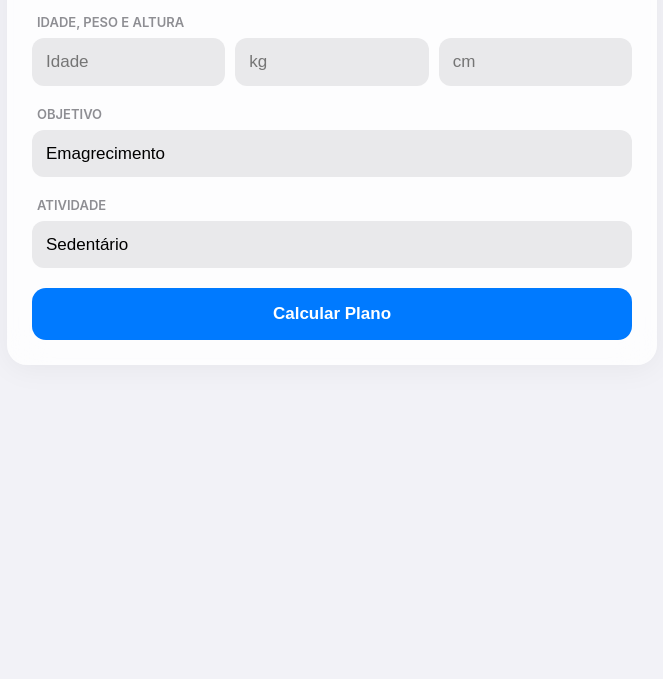
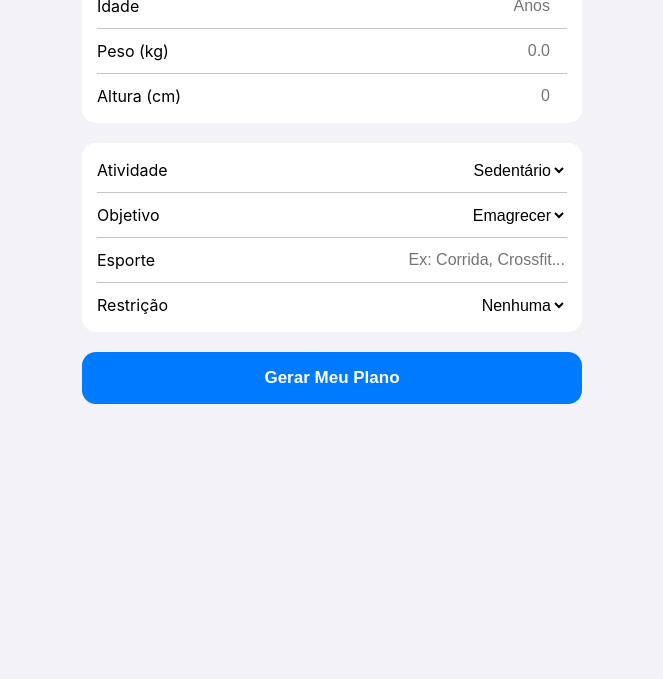
Before and after one commit to lhhenrique/fit-plan, a plain HTML site: page index.html in a window 1280 px wide. Shown: the part 121-800 px from the top of the page, without its empty margins (308-971 px from the left). Drawn offline with Linux system fonts and the light colour scheme.

Commit message:
Update index.html

```diff
--- a/index.html
+++ b/index.html
@@ -3,180 +3,114 @@
 <head>
     <meta charset="UTF-8">
     <meta name="viewport" content="width=device-width, initial-scale=1.0, maximum-scale=1.0, user-scalable=0">
-    <title>Plano Fit - Estilo Apple</title>
+    <meta name="apple-mobile-web-app-capable" content="yes">
+    <meta name="apple-mobile-web-app-status-bar-style" content="black-translucent">
+    <title>FitPlan Pro - Completo</title>
     <style>
         :root {
-            --primary: #007AFF; /* Azul clássico da Apple */
-            --success: #34C759; /* Verde iOS */
-            --bg: #F2F2F7;      /* Fundo padrão iOS */
-            --card-bg: rgba(255, 255, 255, 0.8);
-            --text: #000000;
-            --text-secondary: #8E8E93;
+            --primary: #007AFF; --success: #34C759; --accent: #FF9500;
+            --bg: #F2F2F7; --card: #FFFFFF; --text: #000000; --text-secondary: #8E8E93;
         }
-
-        /* Estética "Glassmorphism" e fontes do sistema Apple */
+        @media (prefers-color-scheme: dark) {
+            :root { --bg: #000000; --card: #1C1C1E; --text: #FFFFFF; --text-secondary: #AEAEB2; }
+        }
         body {
-            font-family: -apple-system, BlinkMacSystemFont, "Segoe UI", Roboto, Helvetica, Arial, sans-serif;
-            background-color: var(--bg);
-            color: var(--text);
-            margin: 0;
-            padding: 20px;
+            font-family: -apple-system, BlinkMacSystemFont, "Segoe UI", sans-serif;
+            background-color: var(--bg); color: var(--text); margin: 0; padding: 20px;
             -webkit-font-smoothing: antialiased;
         }
+        .container { max-width: 500px; margin: auto; }
+        h1 { font-size: 32px; font-weight: 800; letter-spacing: -1px; margin-bottom: 20px; }
 
-        .container {
-            max-width: 600px;
-            margin: auto;
-            background: var(--card-bg);
-            backdrop-filter: blur(20px); /* Efeito de desfoque Apple */
-            -webkit-backdrop-filter: blur(20px);
-            padding: 25px;
-            border-radius: 20px;
-            box-shadow: 0 4px 30px rgba(0,0,0,0.05);
+        .secao-input { background: var(--card); border-radius: 14px; padding: 5px 15px; margin-bottom: 20px; }
+        .input-row { display: flex; align-items: center; padding: 12px 0; border-bottom: 0.5px solid #C6C6C8; }
+        .input-row:last-child { border-bottom: none; }
+        label { width: 140px; font-size: 16px; font-weight: 400; }
+        input, select { flex: 1; border: none; background: transparent; font-size: 16px; color: var(--text); text-align: right; outline: none; }
+
+        button {
+            width: 100%; padding: 16px; background: var(--primary); color: white; border: none;
+            border-radius: 14px; font-size: 17px; font-weight: 600; cursor: pointer;
         }
-
-        h1 { font-weight: 700; letter-spacing: -0.5px; text-align: center; margin-bottom: 30px; }
-
-        .form-group { margin-bottom: 20px; }
-
-        label {
-            font-size: 13px;
-            text-transform: uppercase;
-            color: var(--text-secondary);
-            margin-left: 5px;
-            margin-bottom: 8px;
-            display: block;
-            font-weight: 600;
-        }
-
-        /* Inputs estilo iOS */
-        input, select {
-            width: 100%;
-            padding: 14px;
-            border: none;
-            background: #E9E9EB;
-            border-radius: 12px;
-            font-size: 17px; /* Evita zoom no iPhone */
-            box-sizing: border-box;
-            outline: none;
-            -webkit-appearance: none; /* Remove sombras padrão do Safari */
-        }
-
-        input:focus { background: #E2E2E4; box-shadow: 0 0 0 2px var(--primary); }
-
-        /* Botão estilo Apple */
-        button {
-            width: 100%;
-            padding: 16px;
-            background: var(--primary);
-            color: white;
-            border: none;
-            border-radius: 14px;
-            font-size: 17px;
-            font-weight: 600;
-            cursor: pointer;
-            transition: all 0.2s ease;
-            -webkit-tap-highlight-color: transparent;
-        }
-
-        button:active { transform: scale(0.98); opacity: 0.9; }
-
-        #resultado { margin-top: 30px; display: none; animation: slideUp 0.4s ease-out; }
-
-        .card-grid { display: grid; grid-template-columns: repeat(3, 1fr); gap: 10px; margin: 20px 0; }
-
-        .card {
-            background: white;
-            padding: 15px;
-            text-align: center;
-            border-radius: 15px;
-            box-shadow: 0 2px 10px rgba(0,0,0,0.03);
-        }
-
-        .card strong { display: block; font-size: 12px; color: var(--text-secondary); margin-bottom: 5px; }
+        #resultado { margin-top: 25px; display: none; animation: fadeIn 0.4s; }
+        .card-grid { display: grid; grid-template-columns: repeat(3, 1fr); gap: 10px; margin-bottom: 20px; }
+        .card { background: var(--card); padding: 12px; border-radius: 12px; text-align: center; }
+        .card strong { display: block; font-size: 11px; color: var(--text-secondary); text-transform: uppercase; }
         .card span { font-size: 18px; font-weight: 700; color: var(--primary); }
 
-        .secao {
-            background: white;
-            padding: 18px;
-            border-radius: 15px;
-            margin-bottom: 15px;
-        }
+        .bloco { background: var(--card); padding: 18px; border-radius: 16px; margin-bottom: 15px; }
+        .bloco h3 { margin: 0 0 12px 0; font-size: 18px; color: var(--primary); }
+        .op { border-left: 3px solid var(--success); padding-left: 10px; margin-bottom: 15px; font-size: 14px; }
+        .destaque { font-weight: 700; color: var(--text); }
 
-        .secao h3 { margin-top: 0; font-size: 18px; border-bottom: 1px solid #F2F2F7; padding-bottom: 10px; }
-
-        @keyframes slideUp {
-            from { transform: translateY(20px); opacity: 0; }
-            to { transform: translateY(0); opacity: 1; }
-        }
-
-        /* Ajuste para modo escuro automático (Dark Mode) */
-        @media (prefers-color-scheme: dark) {
-            :root {
-                --bg: #000000;
-                --card-bg: rgba(28, 28, 30, 0.8);
-                --text: #FFFFFF;
-                --text-secondary: #8E8E93;
-            }
-            input, select { background: #2C2C2E; color: white; }
-            .card, .secao { background: #1C1C1E; }
-        }
+        @keyframes fadeIn { from { opacity: 0; transform: translateY(10px); } to { opacity: 1; } }
     </style>
 </head>
 <body>
 
 <div class="container">
-    <h1>Plano <span style="color:var(--primary)">Smart</span></h1>
+    <h1>Saúde <span style="color:var(--primary);">Smart</span></h1>
 
     <div id="form-dieta">
-        <div class="form-group">
-            <label>Idade, Peso e Altura</label>
-            <div style="display: flex; gap: 10px;">
-                <input type="number" id="idade" placeholder="Idade">
-                <input type="number" id="peso" placeholder="kg">
-                <input type="number" id="altura" placeholder="cm">
+        <div class="secao-input">
+            <div class="input-row"><label>Idade</label><input type="number" id="idade" placeholder="Anos"></div>
+            <div class="input-row"><label>Peso (kg)</label><input type="number" id="peso" step="0.1" placeholder="0.0"></div>
+            <div class="input-row"><label>Altura (cm)</label><input type="number" id="altura" placeholder="0"></div>
+        </div>
+
+        <div class="secao-input">
+            <div class="input-row">
+                <label>Atividade</label>
+                <select id="atividade">
+                    <option value="1.2">Sedentário</option>
+                    <option value="1.375">Leve (1-2x semana)</option>
+                    <option value="1.55">Moderado (3-5x semana)</option>
+                    <option value="1.725">Intenso (Todo dia)</option>
+                </select>
+            </div>
+            <div class="input-row">
+                <label>Objetivo</label>
+                <select id="objetivo">
+                    <option value="emagrecer">Emagrecer</option>
+                    <option value="manter">Manter Peso</option>
+                    <option value="ganhar">Ganhar Massa</option>
+                </select>
+            </div>
+            <div class="input-row">
+                <label>Esporte</label>
+                <input type="text" id="esporte" placeholder="Ex: Corrida, Crossfit...">
+            </div>
+            <div class="input-row">
+                <label>Restrição</label>
+                <select id="restricao">
+                    <option value="nenhuma">Nenhuma</option>
+                    <option value="vegano">Vegano / Vegetariano</option>
+                    <option value="lactose">Sem Lactose</option>
+                    <option value="gluten">Sem Glúten</option>
+                </select>
             </div>
         </div>
-
-        <div class="form-group">
-            <label>Objetivo</label>
-            <select id="objetivo">
-                <option value="emagrecer">Emagrecimento</option>
-                <option value="manter">Manutenção</option>
-                <option value="ganhar">Ganho de Massa</option>
-            </select>
-        </div>
-
-        <div class="form-group">
-            <label>Atividade</label>
-            <select id="atividade">
-                <option value="1.2">Sedentário</option>
-                <option value="1.55">Moderado (3-5 dias)</option>
-                <option value="1.725">Intenso (Treino diário)</option>
-            </select>
-        </div>
-
-        <button onclick="gerarPlano()">Calcular Plano</button>
+        <button onclick="gerarPlano()">Gerar Meu Plano</button>
     </div>
 
     <div id="resultado">
         <div class="card-grid">
-            <div class="card"><strong>CARBOS</strong><span id="res-c"></span>g</div>
-            <div class="card"><strong>PROT</strong><span id="res-p"></span>g</div>
-            <div class="card"><strong>KCAL</strong><span id="res-k"></span></div>
+            <div class="card"><strong>Kcal</strong><span id="res-kcal"></span></div>
+            <div class="card"><strong>Prot</strong><span id="res-p"></span>g</div>
+            <div class="card"><strong>Carb</strong><span id="res-c"></span>g</div>
         </div>
 
-        <div class="secao">
-            <h3>🍴 Cardápio Sugerido</h3>
-            <div id="dieta-detalhes" style="font-size: 15px;"></div>
+        <div class="bloco">
+            <h3>🍴 Cardápio Adaptado</h3>
+            <div id="lista-dieta"></div>
         </div>
 
-        <div class="secao" style="border-left: 4px solid var(--success);">
-            <h3>💪 Treino Recomendado</h3>
-            <div id="treino-detalhes" style="font-size: 15px;"></div>
+        <div class="bloco" style="border-left: 4px solid var(--accent);">
+            <h3>🏅 Análise Esportiva</h3>
+            <p id="dica-esporte" style="font-size: 14px; line-height: 1.4;"></p>
         </div>
 
-        <button onclick="location.reload()" style="background: #3A3A3C; margin-top: 10px;">Novo Cálculo</button>
+        <button onclick="location.reload()" style="background: #3A3A3C;">Novo Cálculo</button>
     </div>
 </div>
 
@@ -185,39 +119,68 @@ function gerarPlano() {
     const idade = parseInt(document.getElementById('idade').value);
     const peso = parseFloat(document.getElementById('peso').value);
     const altura = parseFloat(document.getElementById('altura').value);
+    const atividade = parseFloat(document.getElementById('atividade').value);
     const objetivo = document.getElementById('objetivo').value;
-    const atividade = parseFloat(document.getElementById('atividade').value);
+    const esporte = document.getElementById('esporte').value || "seu esporte";
+    const restricao = document.getElementById('restricao').value;
 
-    if (!idade || !peso || !altura) return;
+    if (!idade || !peso || !altura) return alert("Por favor, preencha os dados básicos.");
 
-    // Cálculo simplificado
-    let kcal = (10 * peso) + (6.25 * altura) - (5 * idade) + 5;
-    kcal = kcal * atividade;
+    // Cálculo TMB e Gasto
+    let tmb = (10 * peso) + (6.25 * altura) - (5 * idade) + 5;
+    let kcal = tmb * atividade;
     if (objetivo === 'emagrecer') kcal -= 500;
-    if (objetivo === 'ganhar') kcal += 400;
+    if (objetivo === 'ganhar') kcal += 450;
 
     const p = peso * 2;
-    const c = (kcal - (p * 4) - (peso * 0.8 * 9)) / 4;
+    const g = peso * 0.8;
+    const c = (kcal - (p * 4) - (g * 9)) / 4;
 
-    // Quantidades específicas
     const arroz = Math.round((c/4) / 0.28);
     const frango = Math.round((p/4) / 0.30);
+    const ovos = Math.round((p/4) / 6);
 
-    document.getElementById('res-k').innerText = Math.round(kcal);
+    // Lógica de substituição por restrição
+    let cafe, almoco, lanche, jantar;
+
+    if (restricao === 'vegano') {
+        cafe = `Op 1: Tofu mexido com cúrcuma + 1 Fruta<br>Op 2: Iogurte de coco + 40g Aveia`;
+        almoco = `Op 1: ${arroz}g Arroz + 150g Grão de bico + Salada<br>Op 2: ${Math.round(arroz*1.2)}g Batata + 120g Hambúrguer de Lentilha`;
+        lanche = `Mix de nozes (30g) + 1 Banana`;
+        jantar = `Op 1: ${Math.round(arroz*0.8)}g Quinoa + Tofu grelhado<br>Op 2: Sopa de ervilha com legumes`;
+    } else if (restricao === 'lactose') {
+        cafe = `Op 1: ${ovos} Ovos + Fruta<br>Op 2: Tapioca com ovos mexidos`;
+        almoco = `Op 1: ${arroz}g Arroz + ${frango}g Frango + Salada<br>Op 2: ${Math.round(arroz*1.2)}g Batata + Carne Moída`;
+        lanche = `Fruta + 30g Castanhas`;
+        jantar = `${Math.round(arroz*0.8)}g Arroz + ${frango}g Peixe + Vegetais`;
+    } else if (restricao === 'gluten') {
+        cafe = `Op 1: ${ovos} Ovos + Raízes (Mandioca/Aipim)<br>Op 2: Omelete com queijo e fruta`;
+        almoco = `Op 1: ${arroz}g Arroz + ${frango}g Frango + Salada<br>Op 2: ${Math.round(arroz*1.2)}g Batata Doce + Carne Moída`;
+        lanche = `Mix de frutas secas e iogurte (sem glúten)`;
+        jantar = `${Math.round(arroz*0.8)}g Arroz + ${frango}g Carne + Vegetais`;
+    } else {
+        cafe = `Op 1: ${ovos} Ovos + 1 Fruta<br>Op 2: Iogurte Natural + 40g Aveia`;
+        almoco = `Op 1: ${arroz}g Arroz + ${frango}g Frango + Salada<br>Op 2: ${Math.round(arroz*1.2)}g Batata + Carne Moída`;
+        lanche = `30g Castanhas + 1 Fruta ou Shake de Proteína`;
+        jantar = `Op 1: ${Math.round(arroz*0.8)}g Arroz + ${frango}g Peixe<br>Op 2: Omelete de ${ovos} ovos com legumes`;
+    }
+
+    document.getElementById('res-kcal').innerText = Math.round(kcal);
     document.getElementById('res-p').innerText = Math.round(p);
     document.getElementById('res-c').innerText = Math.round(c);
 
-    document.getElementById('dieta-detalhes').innerHTML = `
-        <p>• <b>Almoço:</b> ${arroz}g de Arroz + ${frango}g de Frango + Salada.</p>
-        <p>• <b>Jantar:</b> ${Math.round(arroz*0.8)}g de Arroz + ${frango}g de Peixe/Frango.</p>
-        <p>• <b>Lanches:</b> Ovos, Frutas e Castanhas conforme as metas acima.</p>
+    document.getElementById('lista-dieta').innerHTML = `
+        <div class="op"><span class="destaque">Café:</span><br>${cafe}</div>
+        <div class="op"><span class="destaque">Almoço:</span><br>${almoco}</div>
+        <div class="op"><span class="destaque">Lanche:</span><br>${lanche}</div>
+        <div class="op"><span class="destaque">Jantar:</span><br>${jantar}</div>
     `;
 
-    let treino = "Treino Híbrido: Musculação + 20min Cardio.";
-    if(objetivo === 'emagrecer') treino = "Foco em Cardio (HIIT) + Musculação leve.";
-    if(objetivo === 'ganhar') treino = "Foco em Força (Cargas altas) + Pouco cardio.";
-
-    document.getElementById('treino-detalhes').innerText = treino;
+    document.getElementById('dica-esporte').innerHTML = `
+        Análise para <b>${esporte}</b>: <br>
+        Seu plano foi ajustado para seu objetivo de <b>${objetivo}</b>.
+        Mantenha a constância e beba pelo menos ${Math.round(peso * 35 / 1000)}L de água por dia.
+    `;
 
     document.getElementById('form-dieta').style.display = 'none';
     document.getElementById('resultado').style.display = 'block';
```
